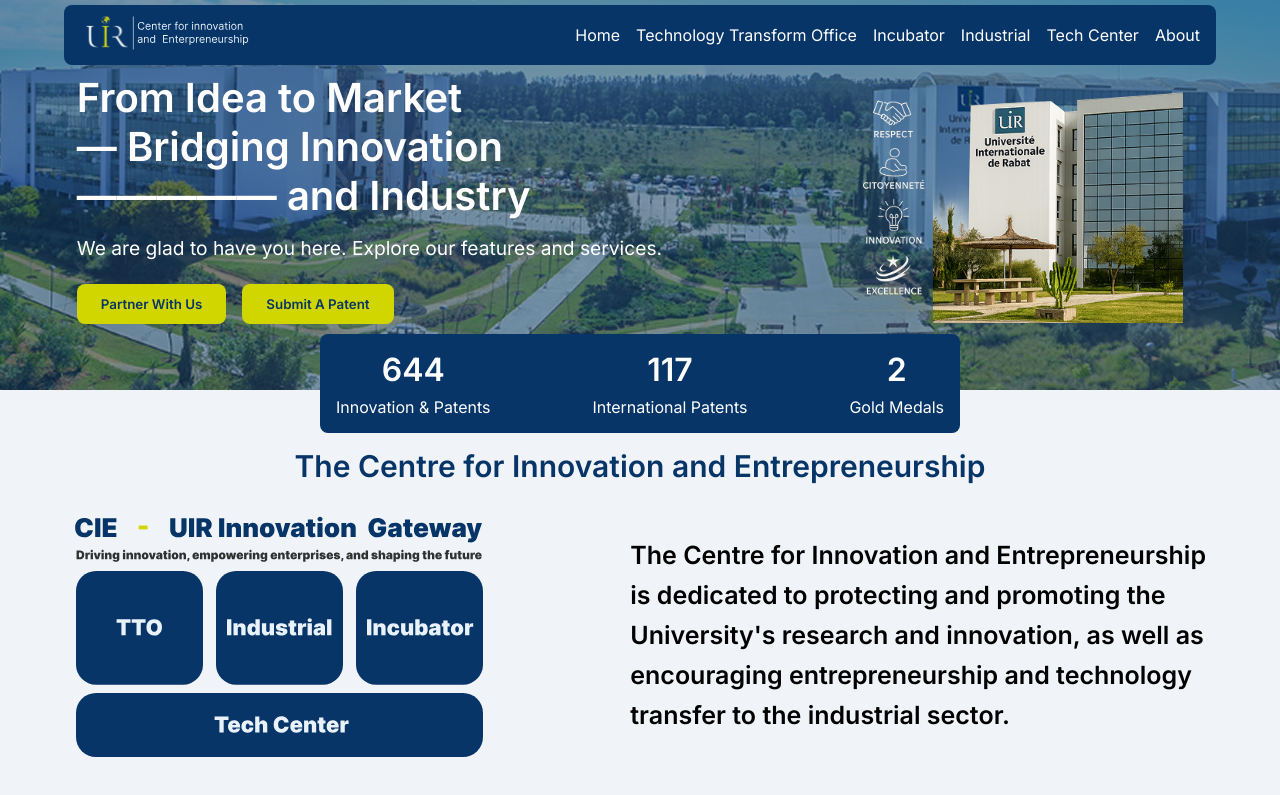
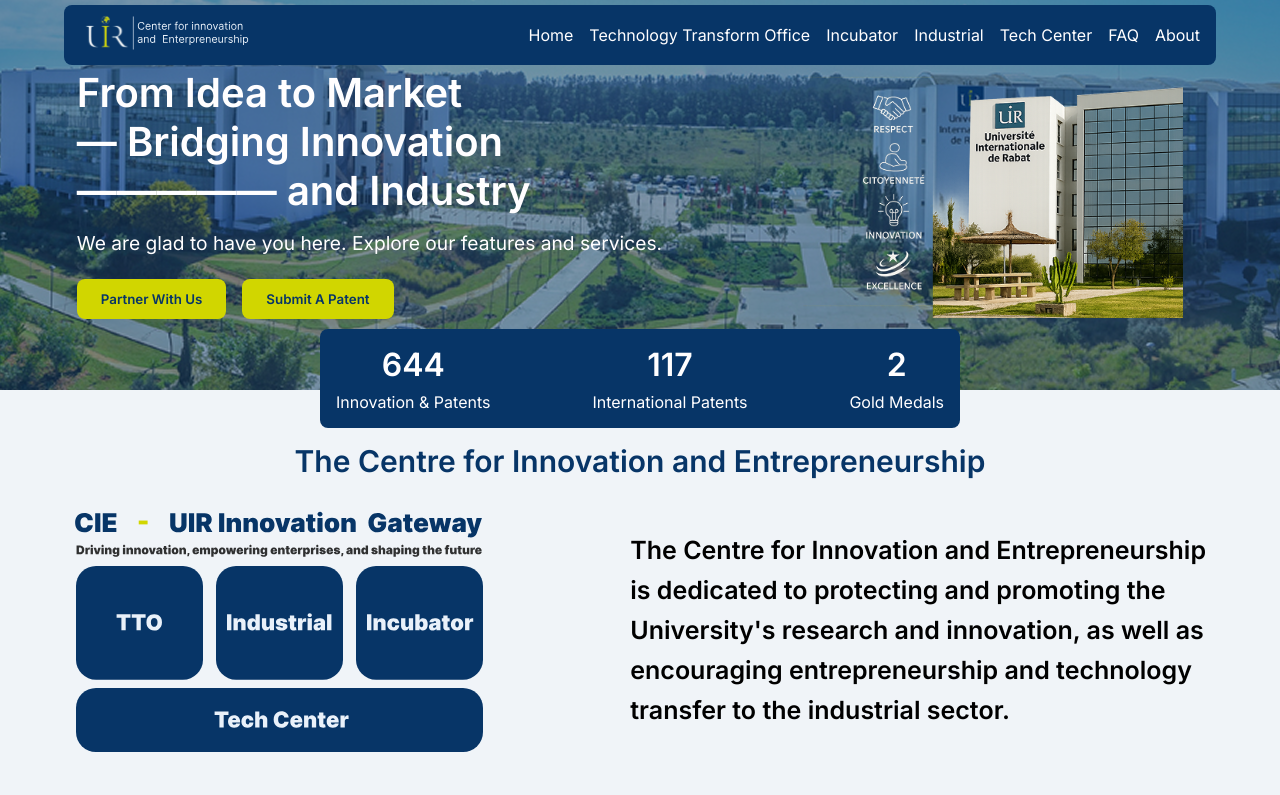
Before and after one commit to yahya-mdarhri/cie_market_frontend, a React (Vite) app: page / in a window 1280 px wide. Shown: the top 795 px of the page. Built offline with nearby package versions, Linux system fonts and the light colour scheme.

Commit message:
feat: make navbar able to be full width

```diff
--- a/src/components/ui/Landing/NavBar/NavBar.css
+++ b/src/components/ui/Landing/NavBar/NavBar.css
@@ -4,8 +4,8 @@
   display: flex;
   justify-content: space-between;
   align-items: center;
-	border-radius: 8px;
-	margin: 5px 5%;
+	/* border-radius: 8px;
+	margin: 5px 5%; */
 	z-index: 1;
 	height: 60px;
   color: var(--white);
--- a/src/components/ui/Landing/NavBar/NavBar.tsx
+++ b/src/components/ui/Landing/NavBar/NavBar.tsx
@@ -1,12 +1,12 @@
 import { Link, useLocation } from 'react-router-dom';
 import "./NavBar.css";
 
-function NavBar() {
+function NavBar({isFullWidth}:{isFullWidth?:boolean}) {
 	const location = useLocation();
 	const isActive = (path: string) => location.pathname === path;
 
 	return (
-		<header className="navbar">
+		<header className={`navbar ${isFullWidth ? 'w-full rounded-none m-none p-none' : ' mt-[5px] ml-[5%] mr-[5%] rounded-[8px]'}`}>
 			<div className="logo">
 				<Link to="/" className="logo">
 					<img src="/navbar_logo.svg" alt="Logo" />
@@ -44,11 +44,17 @@ function NavBar() {
 					Tech Center
 				</Link>
 				<Link
-					to="/about"
-					className={`nav-link ${isActive('/about') ? 'active' : ''}`}
+					to="/faq"
+					className={`nav-link ${isActive('/faq') ? 'active' : ''}`}
 				>
-					About
+					FAQ
 				</Link>
+				<Link
+						to="/about"
+						className={`nav-link ${isActive('/about') ? 'active' : ''}`}
+					>
+						About
+					</Link>
 			</nav>
 		</header>
 	);
```
